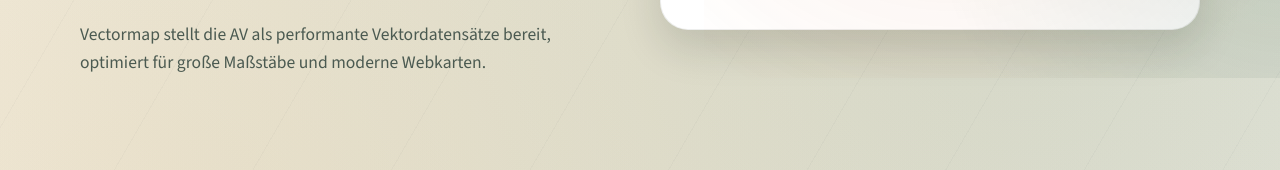
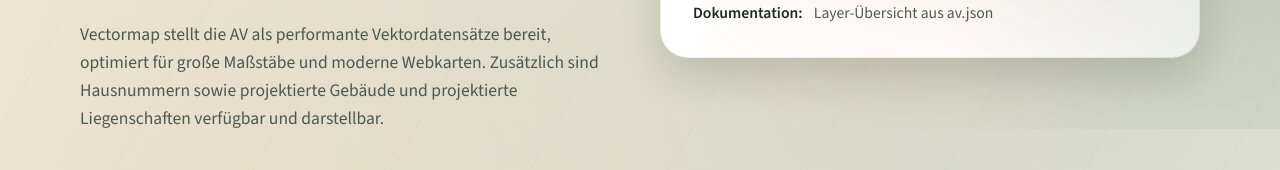
Before and after one commit to FabianRechsteiner/vectormap, a plain HTML site: page dataset.html in a window 1280 px wide. Shown: the part 353-523 px from the top of the page. Drawn offline with nearby package versions, Linux system fonts and the light colour scheme.

Commit message:
Expand dataset description

```diff
--- a/dataset.html
+++ b/dataset.html
@@ -35,7 +35,7 @@
           <p class="eyebrow">Datensatz</p>
           <h1 class="hero-title">Amtliche Vermessung als Vektorkacheln.</h1>
           <p class="hero-lead">Die amtliche Vermessung (AV) bildet die detaillierteste öffentlich verfügbare Geodatengrundlage der Schweiz. Sie enthält unter anderem Gebäude, Parzellen, Strassen, Gewässer und viele weitere Objekte.</p>
-          <p class="hero-lead">Vectormap stellt die AV als performante Vektordatensätze bereit, optimiert für große Maßstäbe und moderne Webkarten.</p>
+          <p class="hero-lead">Vectormap stellt die AV als performante Vektordatensätze bereit, optimiert für große Maßstäbe und moderne Webkarten. Zusätzlich sind Hausnummern sowie projektierte Gebäude und projektierte Liegenschaften verfügbar und darstellbar.</p>
         </div>
         <div class="hero-card reveal" style="--delay: 0.1s">
           <ul>
```
